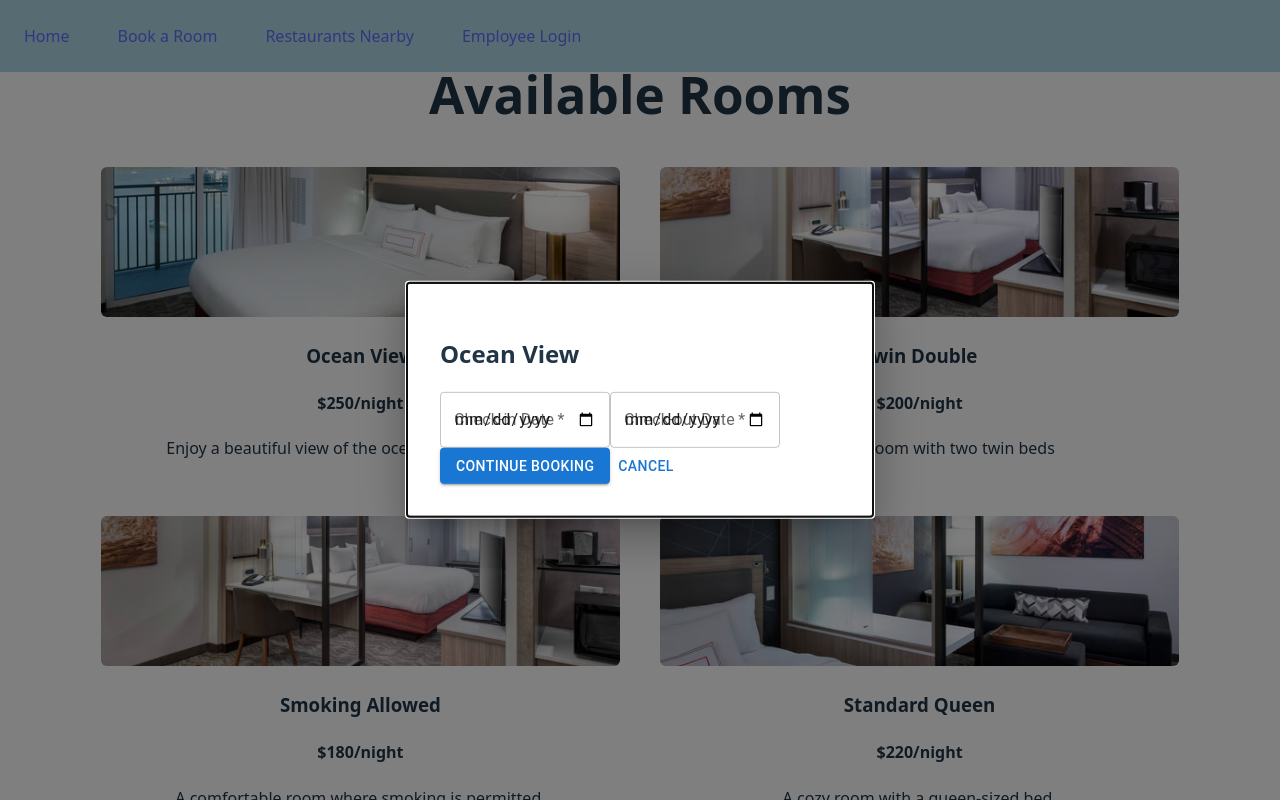
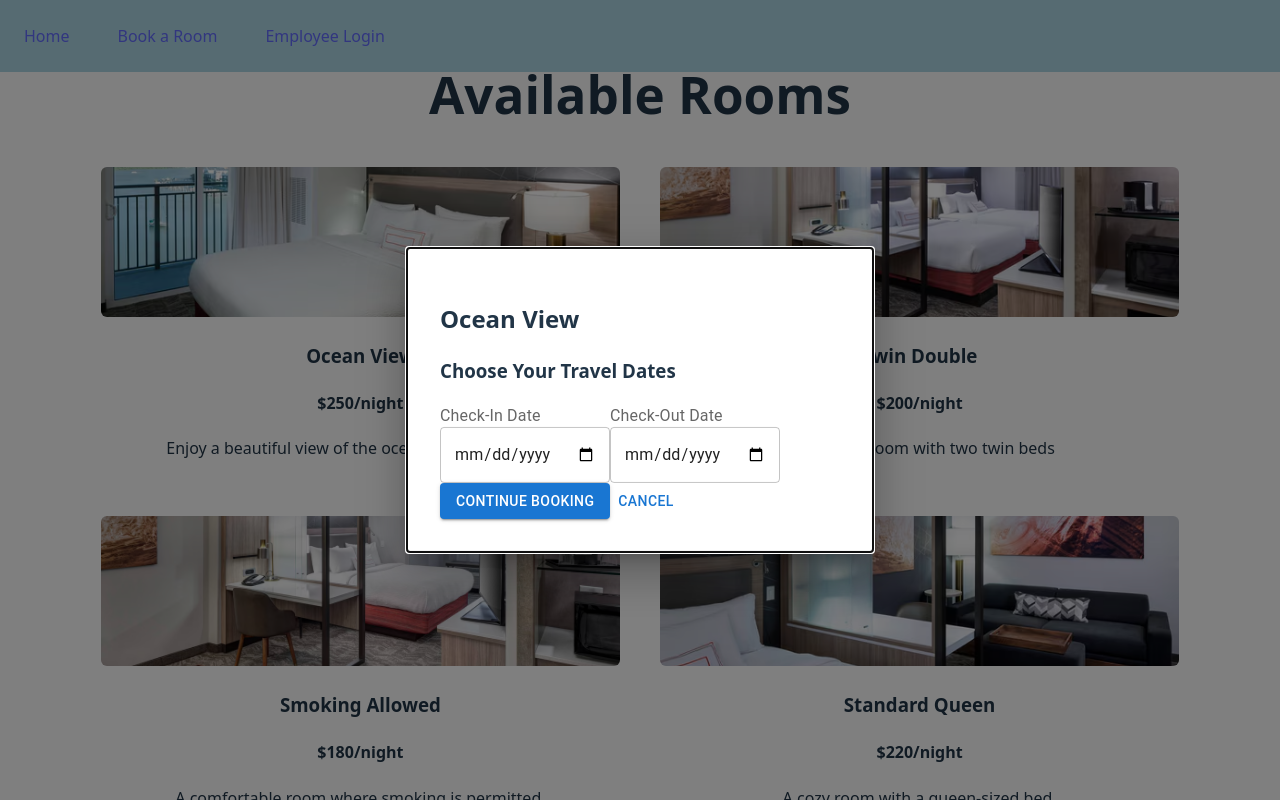
Before and after one commit to ElSm201/Final_Project_Hotel_Website, a React (Vite) app in the folder final_project/: page /rooms in a window 1280 px wide. Both pictures are taken after a click on the element 360 px from the left and 321 px from the top of the page. Shown: the top 800 px of the page. Built offline with nearby package versions, Linux system fonts and the light colour scheme.

Commit message:
Got rid of email pop up and cleaned up react hook form

```diff
--- a/final_project/src/pages/booking.jsx
+++ b/final_project/src/pages/booking.jsx
@@ -24,16 +24,12 @@ const daysDifference = timeDifference / (1000 * 60 * 60 * 24)
   const pricePerNight = parseInt(roomPrice.replace('$','').replace('/night','')) //use replace to get rid of dollar sign and /night
   const totalPrice = pricePerNight * daysDifference
 
-  const customerName = register('Customer Name', { required: 'Customer Name is required' })
-  const customerEmail = register('Customer Email', { required: 'Customer Email is required' })
-  const customerPhone = register('Customer Email', { required: 'Customer Phone Number is required' })
 
   return (
     <div>
         <ul className="navbar">
         <li><Link to="/">Home</Link></li>
         <li><Link to="/rooms">Book a Room</Link></li>
-        <li><Link to="/reviews">Restaurants Nearby</Link></li>
         <li><Link to="/login">Employee Login</Link></li>
       </ul>
 
@@ -50,21 +46,15 @@ const totalPrice = pricePerNight * daysDifference
       >
         <TextField
           label = "Customer Name"
-          name = {customerName.name}
-          onChange = {customerName.onChange}
-          inputRef = {customerName.ref}
+           {...register('customerName', { required: 'Customer Name is required' })}
           required/>
         <TextField
           label = "Customer Email"
-          name = {customerEmail.name}
-          onChange = {customerEmail.onChange}
-          inputRef = {customerEmail.ref}
+          {...register('customerEmail', { required: 'Customer Email is required' })}
           required />
           <TextField
           label = "Customer Phone Number"
-          name = {customerPhone.name}
-          onChange = {customerPhone.onChange}
-          inputRef = {customerPhone.ref}
+          {...register('customerPhone', { required: 'Customer Phone Number is required' })}
           required />
         <Button type="submit" variant="contained">
           Submit Booking
--- a/final_project/src/pages/employees.jsx
+++ b/final_project/src/pages/employees.jsx
@@ -9,7 +9,6 @@ export default function Employees() {
       <ul className="navbar">
         <li><Link to="/">Home</Link></li>
         <li><Link to="/rooms">Book a Room</Link></li>
-        <li><Link to="/reviews">Restaurants Nearby</Link></li>
         <li><Link to="/login">Employee Login</Link></li>
       </ul>
       <div>
--- a/final_project/src/pages/home.jsx
+++ b/final_project/src/pages/home.jsx
@@ -1,23 +1,17 @@
 import React, { useState, useEffect } from 'react'
 import { Link } from 'react-router-dom'
-import {Box, TextField, Button, FormControl, FormLabel,Modal} from '@mui/material';
+import {Box, TextField, Button, FormLabel, FormControl} from '@mui/material';
 import './style/Home.css';
 import { useForm } from 'react-hook-form';
 import ArrowBackIosNewIcon from '@mui/icons-material/ArrowBackIosNew'//need to add install to the readme
 import ArrowForwardIosIcon from '@mui/icons-material/ArrowForwardIos' // https://mui.com/material-ui/material-icons/?query=arrow
 
-
+//make it so email doesnt pop up again if user closes it
 export default function Home(){
-  const [currentIndex, setCurrentIndex] = useState(0);
-  const [openModal, setOpenModal] = useState(false)
-  //const [modalEmail, setModalEmail] = useState('');
-
-  const images = ['/images/beach1.jpg','/images/hotel_inside.jpg', '/images/hotel_outside.jpg','/images/inside_room.jpeg'];
+  const [currentIndex, setCurrentIndex] = useState(0)
 
 
-  useEffect(() => {
-    setOpenModal(true) // so the modal opens right when the page loads
-  }, []);
+  const images = ['/images/beach1.jpg','/images/hotel_inside.jpg', '/images/hotel_outside.jpg','/images/inside_room.jpeg'];// all images sources are listed in the readme
 
   const nextImage = () => { //maybe I can change this later for pic to cycle automatically
     let newIndex = currentIndex + 1
@@ -38,21 +32,11 @@ export default function Home(){
   const {register, handleSubmit, reset} = useForm();
 
   const onSubmit = (data) => {
-    alert(`Thank you for your message, ${data.email}`)
+    alert(`Thank you for your message, ${data.email}, we will get back to you soon!`);
     reset()
   }
 
-  const {register: registerModal, handleSubmit: handleSubmitModal, reset: resetModal} = useForm();
 
-  const onSubmitModal = (data) => {
-    alert(`Thanks for joining our email list, ${data.modalEmail}!`);
-    setOpenModal(false);
-    resetModal();
-  };
-
-  const email = register('email', { required: true })
-  const comment= register('comment', { required: true })
-  const modalEmail = registerModal('modalEmail', { required: true })
 
 
 
@@ -62,7 +46,6 @@ export default function Home(){
       <ul className="navbar">
         <li><Link to="/">Home</Link></li>
         <li><Link to="/rooms">Book a Room</Link></li>
-        <li><Link to="/reviews">Restaurants Nearby</Link></li>
         <li><Link to="/login">Employee Login</Link></li>
       </ul>
 
@@ -87,6 +70,7 @@ export default function Home(){
           onClick={nextImage}
           aria-label="next"
         >
+          {/** Basically the alta label from understanding https://www.aditus.io/aria/aria-label/ **/}
         </Button>
 
 
@@ -100,57 +84,35 @@ export default function Home(){
           there's something for everyone!
         </p>
         <h3>More about location</h3>
-        <p>Located near the beach with easy access to restaurants and attractions including an aquarium.</p>
+        <p>Located near the beach with easy access to restaurants and attractions including an aquarium. Spend weekend getaway at the pool,
+          or explore the vibrant local culture just minutes away from our doorstep. Enjoy boating or fishing trips with the local marina.
+          We also offer shuttle service to and from the airport for your convenience.
+        </p>
       </div>
+    <h3>Contact Us!</h3>
+      {/*Contact Form that may actually go somewhere eventually*/}
 
-      {/*Contact Form that may actually go somewhere eventually*/}
+
       <Box component="form" onSubmit={handleSubmit(onSubmit)} sx={{ display: 'flex', flexDirection: 'column', gap: 2 }}>
-        <TextField label="Email"
-        name ={email.name}
-        onChange = {email.change}
-        inputRef={email.ref}
-        required
+        <FormControl>
+          {/**https://stackoverflow.com/questions/64938484/using-material-ui-for-creating-an-inline-form-with-label-text-select-and-button */}
+          <FormLabel>Email Address</FormLabel>
+          <TextField label="Email"
+        {...register('email', { required: true })}
          />
+         </FormControl>
+        <FormControl>
+          <FormLabel>Message</FormLabel>
         <TextField label="Comment"
-        name = {comment.name}
-        onChange = {comment.onChange}
-        inputRef={comment.ref}
-        multiline rows={4} required
+        {...register('comment', { required: true })}
+        multiline rows={4}
         />
-        <Button type="submit">Submit</Button>
+        </FormControl>
+        <Button type="submit" variant='contained'>Submit</Button>
       </Box>
 
 
-      {/* Email List Modal */}
-      <Modal open={openModal} onClose={() => setOpenModal(false)}>
-        <Box
-          component="form"
-          onSubmit={handleSubmitModal(onSubmitModal)}
-          sx={{
-            position: 'absolute',
-            top: '50%',
-            left: '50%',
-            transform: 'translate(-50%, -50%)',
-            width: 400,
-            bgcolor: 'white',
-            border: '2px solid black',
-            boxShadow: 24,
-            p: 4
-          }}
-        >
-          <h2>Join Our Email List</h2>
-          <TextField
-            type="email"
-            label="Email Address"
-            name = {modalEmail.name}
-            onchange = {modalEmail.onChange}
-            inputRef={modalEmail.onChange}
-            required
-          />
-          <Button type="submit"onClick={() => setOpenModal(false)} variant='contained'>Join</Button>
-          <Button onClick={() => setOpenModal(false)}>Cancel</Button>
-        </Box>
-      </Modal>
+
     </div>
 
 
--- a/final_project/src/pages/login.jsx
+++ b/final_project/src/pages/login.jsx
@@ -4,8 +4,6 @@ import { Box, TextField, Button, FormControl, FormLabel} from '@mui/material'
 import {useForm} from 'react-hook-form'
 
 export default function Login() {
-  //const [userName, setUserName] = useState('')
-  //const [password, setPassword] = useState('')
   const [error, setError] = useState('')
   const [redirect, setRedirect] = useState(false);
   const {register, handleSubmit} = useForm()
@@ -22,13 +20,13 @@ export default function Login() {
     }
   }
 
+
+
   if (redirect) {
     return <Navigate to="/employees" /> //use Navigate here, but we don't always
       //want to navigate, only on successful login rather than using Link
+      //also found from https://ui.dev/react-router-programmatically-navigate
   }
-
-  const userName = register('userName', { required: 'User Name is required' })
-  const password = register('password', { required: 'Password is required' })
 
   return(
     <div>
@@ -36,7 +34,6 @@ export default function Login() {
           <ul className="navbar">
             <li><Link to="/">Home</Link></li>
             <li><Link to="/rooms">Book a Room</Link></li>
-            <li><Link to="/reviews">Restaurants Nearby</Link></li>
             <li><Link to="/login">Employee Login</Link></li>
           </ul>
         </div>
@@ -49,9 +46,7 @@ export default function Login() {
           <FormLabel>User Name</FormLabel>
           <TextField
             label = "userName"
-            name = {userName.name}
-            onChange = {userName.onChange}
-            inputRef = {userName.ref}
+            {...register('userName', { required: 'User Name is required' })}
           />
         </FormControl>
 
@@ -59,9 +54,8 @@ export default function Login() {
           <FormLabel>Password</FormLabel>
           <TextField
             label = "password"
-            name = {password.name}
-            onChange = {password.onChange}
-            inputRef = {password.ref}
+            type="password"
+            {...register('password', { required: 'Password is required' })}
           />
         </FormControl>
         <Button type="submit" variant="contained">
--- a/final_project/src/pages/rooms.jsx
+++ b/final_project/src/pages/rooms.jsx
@@ -1,14 +1,17 @@
 import React, { useState } from 'react'
-import { Modal, Box, TextField, Button } from '@mui/material'
-import { Link } from 'react-router-dom'
+import { Modal, Box, TextField, Button, FormLabel, FormControl } from '@mui/material'
+import {Navigate, Link } from 'react-router-dom'
 import './Style/Room.css'
+import { useForm } from 'react-hook-form';
 
 export default function Rooms({setBookingSettings}) {
   const [open, setOpen] = useState(false)
   const [selectedRoom, setSelectedRoom] = useState(null)
-  const [checkIn, setCheckIn] = useState('')
-  const [checkOut, setCheckOut] = useState('')
+  const [redirect, setRedirect] = useState(false);
 
+
+
+  const { register, handleSubmit } = useForm();
 
   const rooms = [
     {id: 1, name: 'Ocean View', img: '/images/room1.avif', description: 'Enjoy a beautiful view of the ocean from your room.', price: '$250/night'},
@@ -18,10 +21,29 @@ export default function Rooms({setBookingSettings}) {
     {id: 5, name: 'Family Suite', img: '/images/room5.webp', description: 'A large suite perfect for families, with multiple beds and a living area.', price: '$350/night'},
   ];
 
-  const [roomType, setRoomType] = useState('');
-  const [roomPrice, setRoomPrice] = useState('');
-  const [travelDates, setTravelDates] = useState({checkIn: '', checkOut: ''}); //Validation is hopefully fixed :)
+    const onSubmit = (data) => {
+      const today = new Date()
+      const checkInDate = new Date(data.checkIn)
+      const checkOutDate = new Date(data.checkOut)
 
+      if(checkInDate < today || checkOutDate <= checkInDate){ //check that date is not in the past and check-out is after check-in
+        alert('Please select valid check-in and check-out dates.')
+        return
+      }
+
+      setBookingSettings({
+        roomType: selectedRoom.name,
+        roomPrice: selectedRoom.price,
+        travelDates: { checkIn: data.checkIn, checkOut: data.checkOut },
+     })
+
+      setOpen(false)
+      setRedirect(true)
+    }
+
+    if(redirect){
+    return <Navigate to="/booking" />//Navigate to booking page
+    }
 
 
 
@@ -37,14 +59,6 @@ export default function Rooms({setBookingSettings}) {
       setCheckOut('')
     };
 
-  const handleSubmit = (e) => {
-    // Save info so Booking page can read it
-
-   setRoomType(selectedRoom.name)
-   setRoomPrice(selectedRoom.price)
-   setTravelDates({checkIn: checkIn, checkOut: checkOut})
-    //setRedirect(true)
-  }
 
     const getSelectedName = () => {
     if(selectedRoom){
@@ -58,7 +72,6 @@ export default function Rooms({setBookingSettings}) {
       <ul className="navbar">
         <li><Link to="/">Home</Link></li>
         <li><Link to="/rooms">Book a Room</Link></li>
-        <li><Link to="/reviews">Restaurants Nearby</Link></li>
         <li><Link to="/login">Employee Login</Link></li>
       </ul>
       <h1>Available Rooms</h1>
@@ -76,13 +89,16 @@ export default function Rooms({setBookingSettings}) {
       <Modal open={open} onClose={handleClose}>
         <Box
           component="form"
-          onSubmit={handleSubmit}
+          onSubmit={handleSubmit(onSubmit)}
+
           sx={{
               position: 'absolute',
               top: '50%',
               left: '50%',
               transform: 'translate(-50%, -50%)',
               width: 400,
+              flexDirection: 'column',
+              gap: 2,
               bgcolor: 'white',
               border: '2px solid black',
               boxShadow: 24,
@@ -90,38 +106,19 @@ export default function Rooms({setBookingSettings}) {
           }}
         >
           <h2>{getSelectedName()}</h2>
+          <h3>Choose Your Travel Dates</h3>
+          <FormControl>
+            <FormLabel>Check-In Date</FormLabel>
+          <TextField type="date" {...register("checkIn", { required: true })} />
+          </FormControl>
+          <FormControl>
+            <FormLabel>Check-Out Date</FormLabel>
+          <TextField type="date" {...register("checkOut", { required: true })} />
+          </FormControl>
 
-          <TextField
-            type="date"
-            label="Check-in Date"
-            value={checkIn}
-            onChange={(e) => setCheckIn(e.target.value)}
-            required/>
-
-          <TextField
-            type="date"
-            label="Check-out Date"
-            value={checkOut}
-            onChange={(e) => setCheckOut(e.target.value)}
-            required/>
-          <Link to="/booking"  onClick={() => {
-          const today = new Date()
-          const checkInDate = new Date(checkIn)
-          const checkOutDate = new Date(checkOut)
-          if(checkInDate < today || checkOutDate <= checkInDate){
-            alert('Please select valid check-in and check-out dates.')
-            e.preventDefault(); // stop navigation to booking https://developer.mozilla.org/en-US/docs/Web/API/Event/preventDefault
-            return
-          }
-          setBookingSettings({
-                  roomType: selectedRoom.name,
-                  roomPrice: selectedRoom.price,
-                  travelDates: { checkIn, checkOut }
-            })}}>
           <Button type="submit" variant="contained">
             Continue Booking
           </Button>
-          </Link>
           <Button onClick={handleClose}>Cancel</Button>
         </Box>
       </Modal>
```
Also changed, not shown: 1 other file (tests, documents, lock files or other folders). Lines whose indentation alone changed are shown as unchanged.
